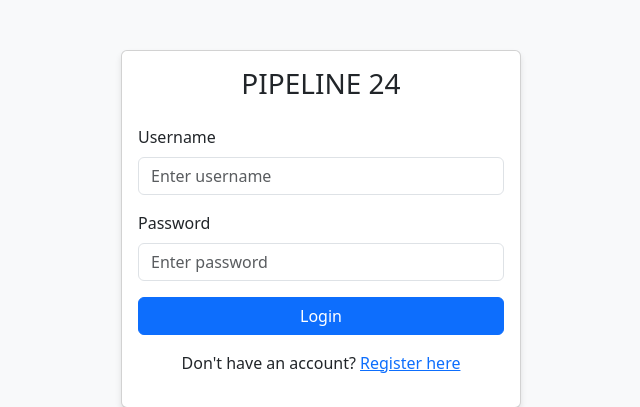
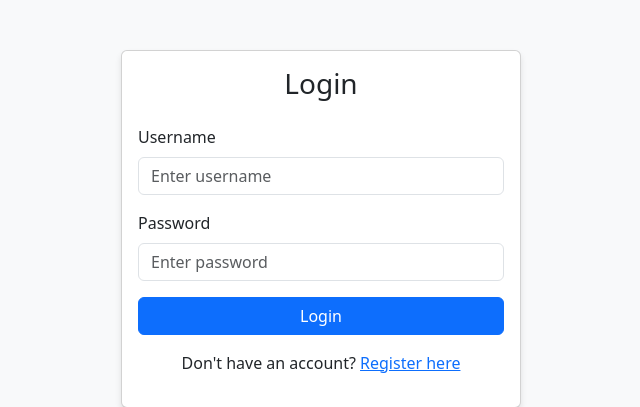
Before and after one commit to BhairavSinh-11/flask-sql-docker, a Flask app: page /login in a window 1280 px wide. Shown: the top 407 px of the page, without its empty margins (319-959 px from the left). Run offline with Flask 3, Linux system fonts and the light colour scheme; some libraries are stand-ins or nearby versions.

Commit message:
Further Improvements v3

```diff
--- a/docker-compose.yml
+++ b/docker-compose.yml
@@ -47,6 +47,7 @@ services:
       - .env
 
     environment:
+   # use only root user for simplicity, you can create a separate user if needed
       # MYSQL_USER: ${MYSQL_USER}
       # MYSQL_PASSWORD: ${MYSQL_PASSWORD}
       MYSQL_ROOT_PASSWORD: ${MYSQL_ROOT_PASSWORD}
--- a/templates/login.html
+++ b/templates/login.html
@@ -6,7 +6,7 @@
 <div class="auth-container">
     <div class="card">
         <div class="card-body">
-            <h3 class="card-title text-center mb-4">PIPELINE 24</h3>
+            <h3 class="card-title text-center mb-4">Login</h3>
 
             {% with messages = get_flashed_messages(with_categories=true) %}
                 {% if messages %}
```
Also changed, not shown: 1 other file.
